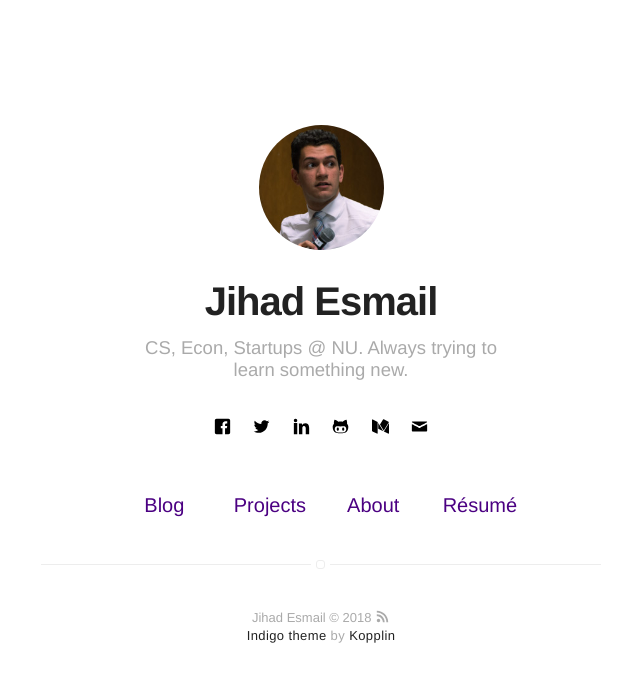
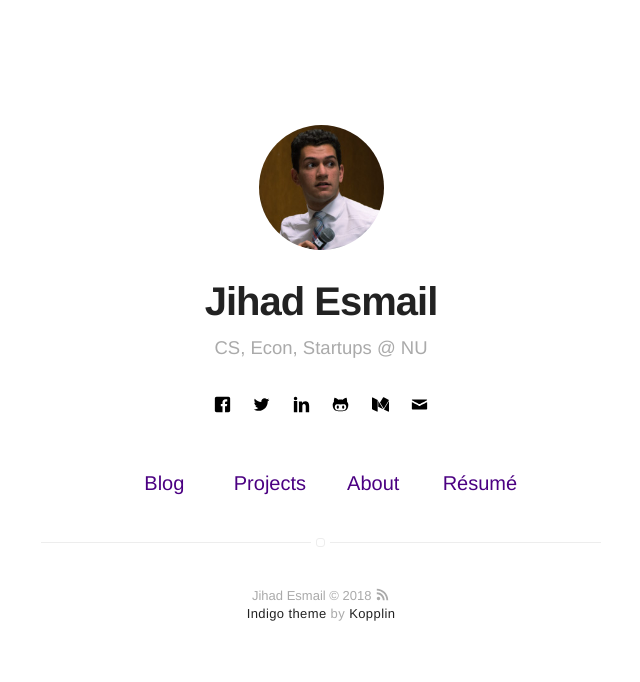
Before and after one commit to jaesmail/jaesmail.github.io, a Jekyll site: the page built from index.html, in a window 1280 px wide. Shown: the top 682 px of the page, without its empty margins (319-959 px from the left). Built offline with Jekyll 4.4.1, drawn with Linux system fonts in a browser that asks for light colours.

Commit message:
changed bio

```diff
--- a/_config.yml
+++ b/_config.yml
@@ -1,6 +1,6 @@
 # main text of home
 name: Jihad Esmail
-bio: CS, Econ, Startups @ NU. Always trying to learn something new.
+bio: CS, Econ, Startups @ NU
 
 # twitter summary info
 description: A blog about tech, startups, college, policy, and anything else I'm interested in.
```
